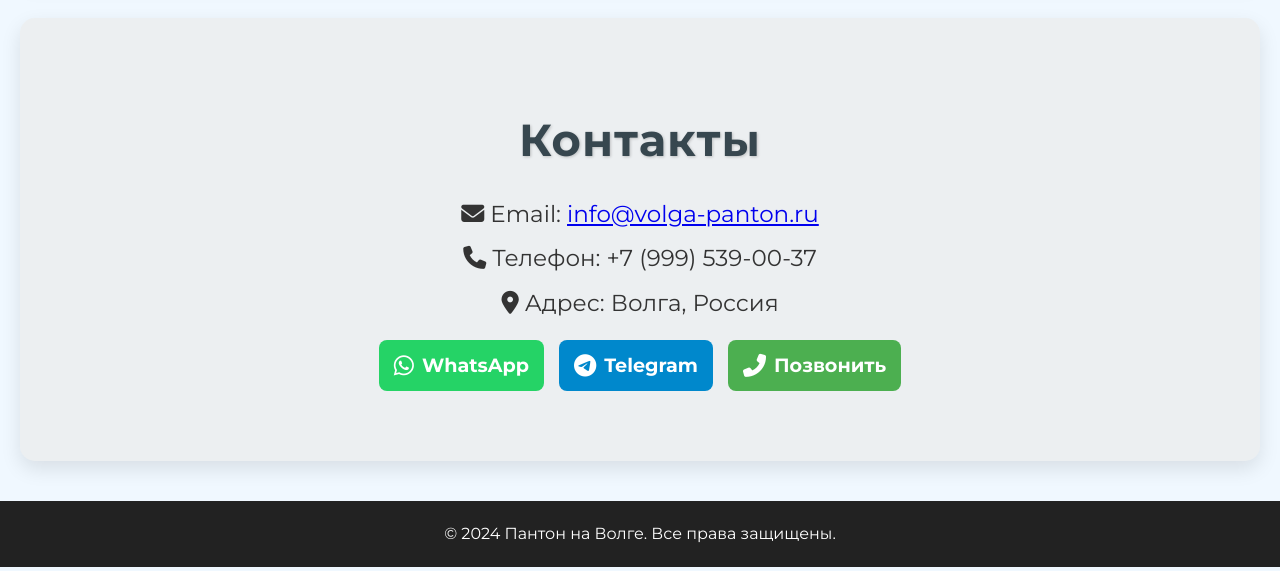
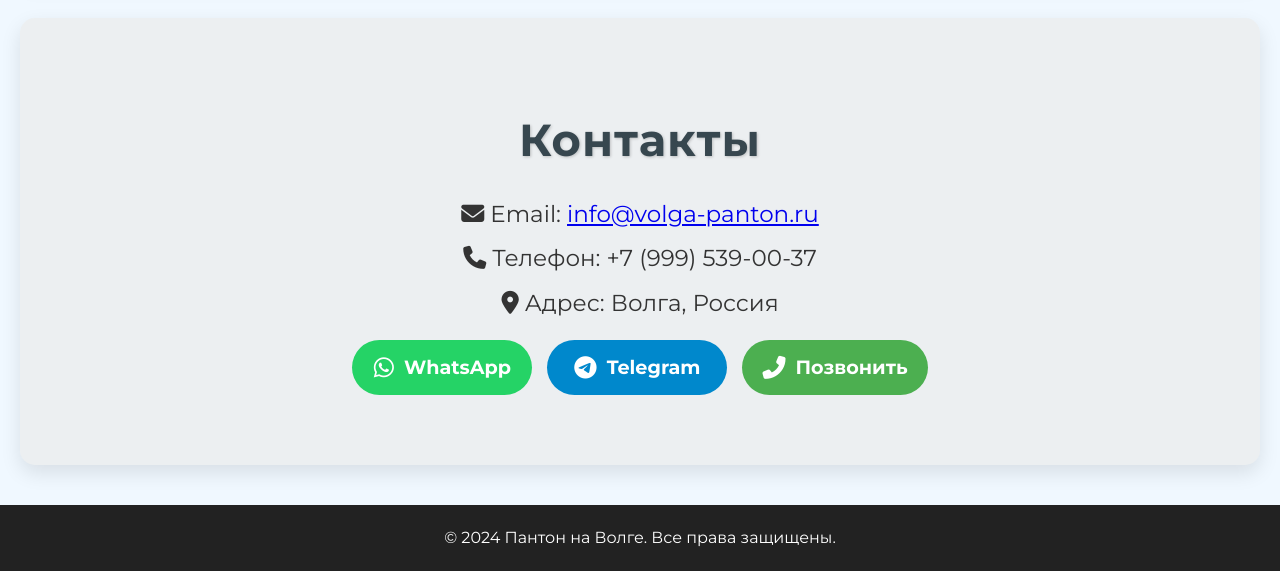
Before and after one commit to mmshop263-ctrl/panton, a plain HTML site: page index.html in a window 1280 px wide. Shown: the part 2390-2961 px from the top of the page. Drawn offline with Linux system fonts and the light colour scheme.

Commit message:
ikonki index.html

```diff
--- a/index.html
+++ b/index.html
@@ -273,26 +273,30 @@ section p:hover {
     margin: 10px 0;
 }
 
-/* Кнопки связаться */
+/* Кнопки связи овальные и адаптивные */
 .contact-buttons {
   margin-top:20px;
   display:flex;
+  flex-wrap: wrap;
   gap:15px;
-  justify-content:center;
+  justify-content: center;
 }
 .contact-btn {
   display: flex;
   align-items: center;
-  padding: 10px 15px;
-  border-radius: 8px;
+  padding: 12px 20px;
+  border-radius: 50px; /* овальная форма */
   font-weight: 600;
   font-size: 1em;
   color: #fff;
   text-decoration: none;
   transition: background 0.3s, transform 0.2s;
+  min-width: 140px;
+  max-width: 200px;
+  justify-content: center;
 }
 .contact-btn i {
-  margin-right: 8px;
+  margin-right: 10px;
   font-size: 1.2em;
 }
 .contact-btn.whatsapp {
```
